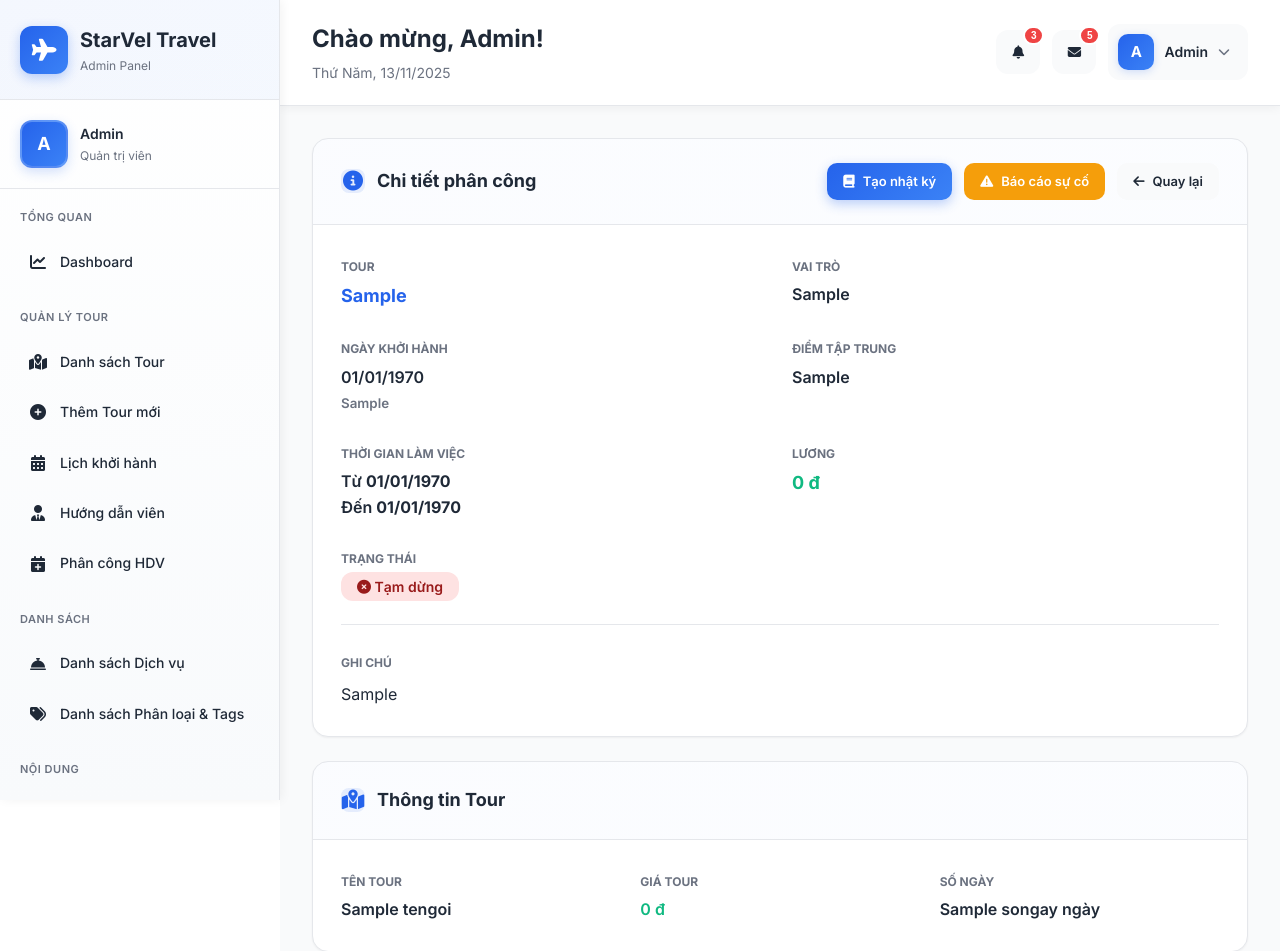
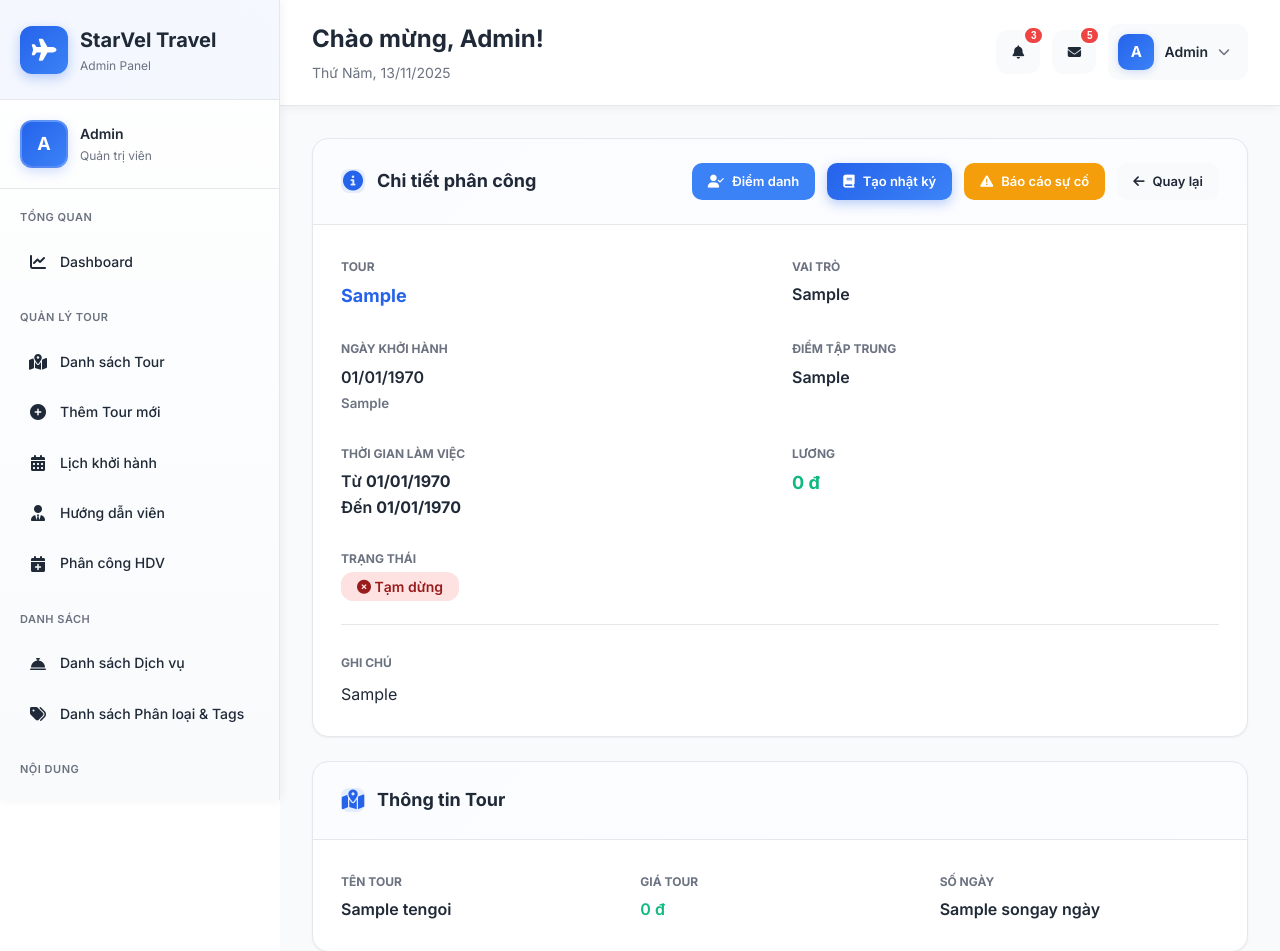
Before and after one commit to thuquan06/pro1014, a PHP site: the page made by views/guide/assignments/detail.php in a window 1280 px wide. Shown: the top 951 px of the page. Run offline with PHP 8.4, Linux system fonts and the light colour scheme; the template is opened without the code that fills it: most values are stand-ins (such as "Sample title", 1, 10 or a date in 2020).

Commit message:
Fix-detail

```diff
--- a/views/guide/assignments/detail.php
+++ b/views/guide/assignments/detail.php
@@ -6,6 +6,14 @@
   <div class="card-header">
     <h3><i class="fas fa-info-circle"></i> Chi tiết phân công</h3>
     <div style="display: flex; gap: 12px;">
+      <?php if (!empty($checklist)): ?>
+        <a href="?act=guide-checklist&assignment_id=<?= $assignment['id'] ?>" class="btn btn-sm" style="background: #10b981; color: white;">
+          <i class="fas fa-clipboard-check"></i> Checklist (<?= $completionPercentage ?>%)
+        </a>
+      <?php endif; ?>
+      <a href="?act=guide-attendance&assignment_id=<?= $assignment['id'] ?>" class="btn btn-sm" style="background: #3b82f6; color: white;">
+        <i class="fas fa-user-check"></i> Điểm danh
+      </a>
       <a href="?act=guide-journal-create&assignment_id=<?= $assignment['id'] ?>" class="btn btn-sm btn-primary">
         <i class="fas fa-book"></i> Tạo nhật ký
       </a>
```
